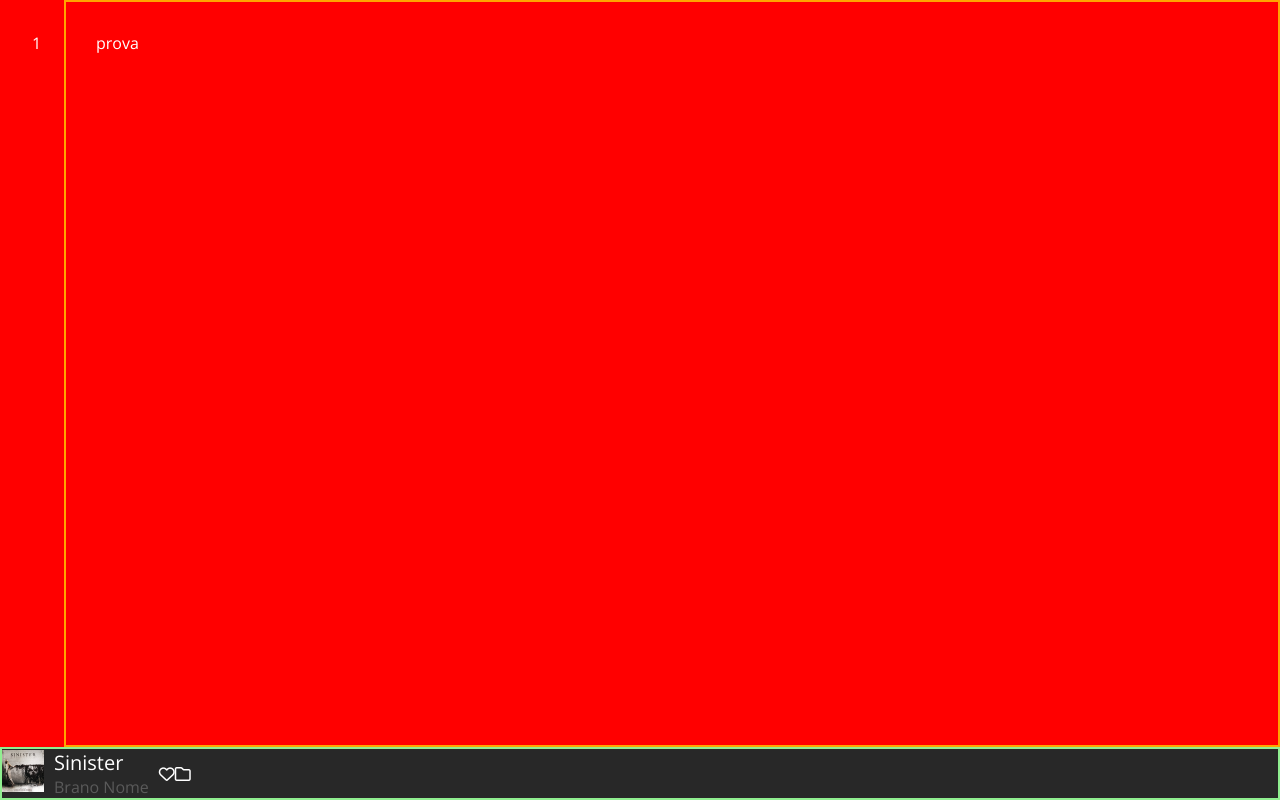
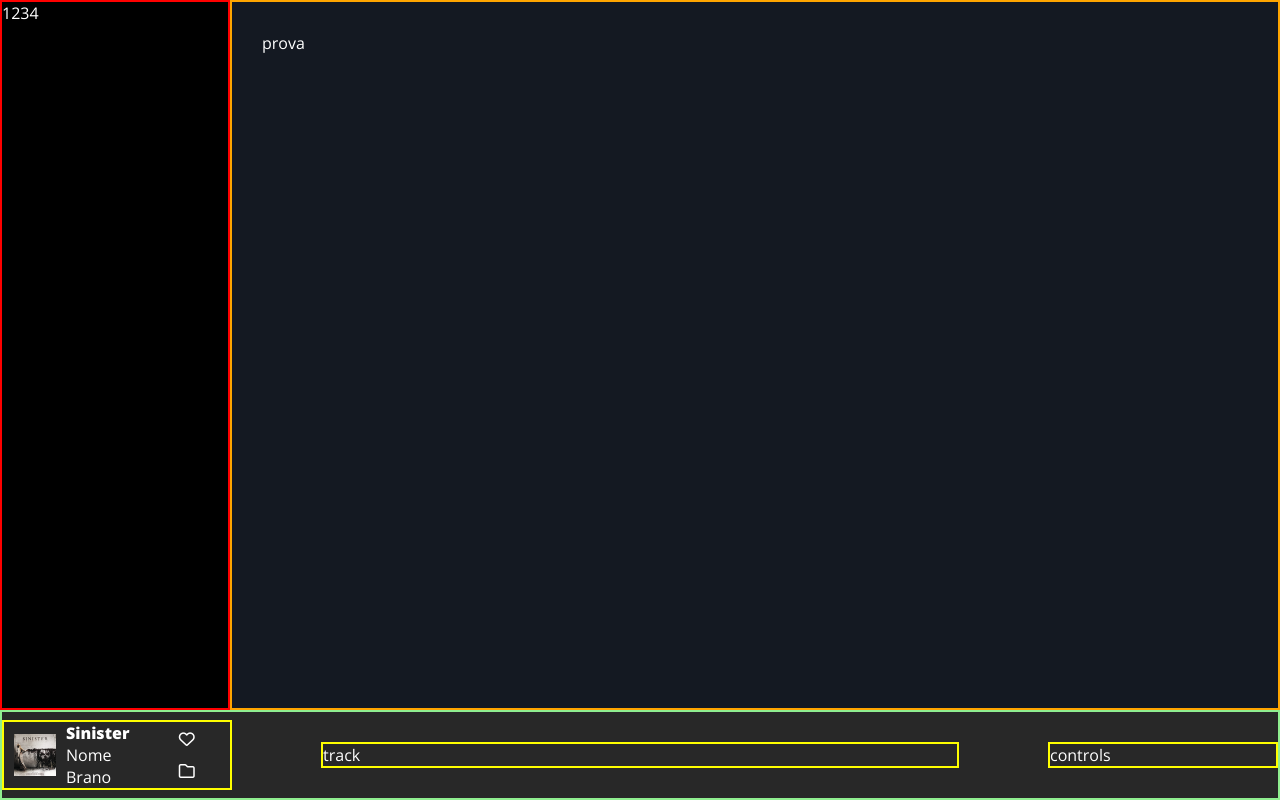
Before and after one commit to CalinCretu/html-css-spotifyweb, a plain HTML site: page index.html in a window 1280 px wide. Drawn offline with nearby package versions, Linux system fonts and the light colour scheme.

Commit message:
ADD - album_player

```diff
--- a/css/app.css
+++ b/css/app.css
@@ -8,7 +8,10 @@ body {
     font-family: 'Open Sans', sans-serif;
 }
 
-html{
+
+
+/* utilities */
+html {
     font-family: 'Open Sans', sans-serif;
     color: white;
 }
@@ -36,9 +39,6 @@ a {
     display: inline-block;
 }
 
-
-
-
 :root {
     --dark: #000000;
     --dark-grey: #080b12;
@@ -57,50 +57,77 @@ a {
     color: var(--light-grey);
 }
 
+.flex {
+    display: flex;
+}
+
+.items-center {
+    align-items: center;
+}
 
 
 
 
+/* app */
 
 .app {
     flex-direction: column;
-    display: flex;
     height: 100vh;
     overflow: hidden;
-    flex-grow: 1;
     background-color: red;
 }
 
-.container {
-    display:flex;
+.app__container {
     overflow: hidden;
     flex-grow: 1;
 }
 
-.aside {
+.app__sidebar {
     width: 50px;
+    flex-shrink: 0;
     overflow: hidden;
+    background-color: var(--dark);
 }
 
-.content {
+.app__content {
     flex-grow: 1;
+    background-color: var(--grey-blue);
 }
 
-.player {
-   overflow: hidden;
-}
-
-.player-container {
-    display: flex;
-    flex-direction: row;
+.app__player {
+    overflow: hidden;
+    background-color: var(--grey);
+    min-height: 90px;
     justify-content: space-between;
 }
 
-.playing-now {
-    display: flex;
-    align-items: center;
+.track {
+    width: 50%;
+}
+
+.album,
+.controls {
+    width: 230px;
+}
+
+.album {
+    padding: 0 10px;
+    gap: 20px;
+}
+
+.album__cover {
+    width: 28px;
+
+}
+
+.album__specs {
+    flex-grow: 1;
     gap: 10px;
+}
 
+.album__controls {
+    gap: 10px;
+    flex-wrap: wrap;
 }
 
 
@@ -111,13 +138,6 @@ a {
 
 
 
-
-.song-title {
-    font-size: 20px;
-}
-.sinister {
-    max-width: 42px;
-}
 
 
 
@@ -158,7 +178,24 @@ a {
 
 @media (min-width: 576px) {}
 
-@media (min-width: 768px) {}
+@media (min-width: 768px) {
+    .app__sidebar {
+        width: 230px;
+    }
+
+    .album,
+    .controls {
+        max-width: 230px;
+    }
+
+    .album__cover {
+        width: 42px;
+    }
+    .album__controls {
+
+    }
+
+}
 
 @media (min-width: 992px) {}
 
@@ -176,22 +213,27 @@ a {
 
 
 
-.debu .container {
+.debu .app__container {
     border: 2px solid blue;
     padding: 30px;
 }
 
-.debug .aside {
+.debug .app__sidebar {
     border: 2px solid red;
-    padding: 30px;
+
 }
 
-.debug .content {
+.debug .app__content {
     border: 2px solid orange;
     padding: 30px;
 }
 
-.debug .player {
+.debug .app__player {
     border: 2px solid lightgreen;
     background-color: var(--grey);
 }
+
+.debug .app__player>* {
+    border: 2px solid yellow;
+
+}
--- a/index.html
+++ b/index.html
@@ -16,33 +16,43 @@
 </head>
 
 <body class="debug">
-  <div class="app">
-    <div class="container">
-      <div class="aside">
-1
+  <div class="app flex">
+    <div class="app__container flex">
+      <div class="app__sidebar">
+        1234
       </div>
 
-      <div class="content">
-prova
+      <div class="app__content">
+        prova
       </div>
     </div>
 
 
-    <div class="player">
-      <nav class="player-container">
-        <ul class="playing-now">
-          <li class="sinister"><img src="img/sinister.jpeg" alt=""></li>
-          <ul class="color-white column-ul">
-            <li class="song-title">Sinister</li>
-            <li class="color-light-grey song-artist">Brano Nome</li>
-          </ul>
-          <ul>
-            <li><i class="fa-regular fa-heart"></i></li>
-            <li><i class="fa-regular fa-folder"></i></li>
-          </ul>
+    <aside class="app__player items-center flex">
+      <div class="album flex items-center">
+        <div class="album__specs flex items-center">
+          <img class="album__cover" src="img/sinister.jpeg" alt="">
+          <div>
+            <h4 class="album__author">Sinister</h4>
+            <p class="album__track-name">Nome Brano</p>
+          </div>
+        </div>
+        <ul class="album__controls flex">
+          <li class="control-icon"><i class="fa-regular fa-heart"></i></li>
+          <li class="control-icon"><i class="fa-regular fa-folder"></i></li>
         </ul>
-      </nav>
-    </div>
+      </div>
+
+
+      <div class="track">
+        track
+      </div>
+
+
+      <div class="controls">
+        controls
+      </div>
+    </aside>
   </div>
 </body>
 
```
